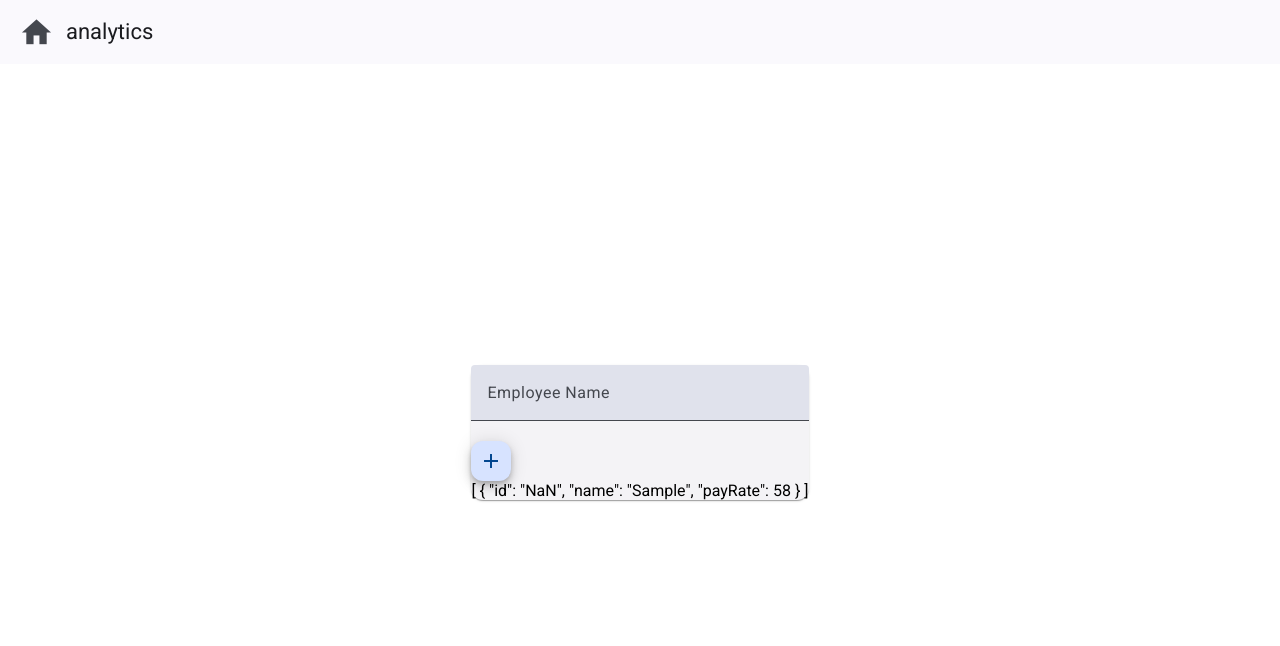
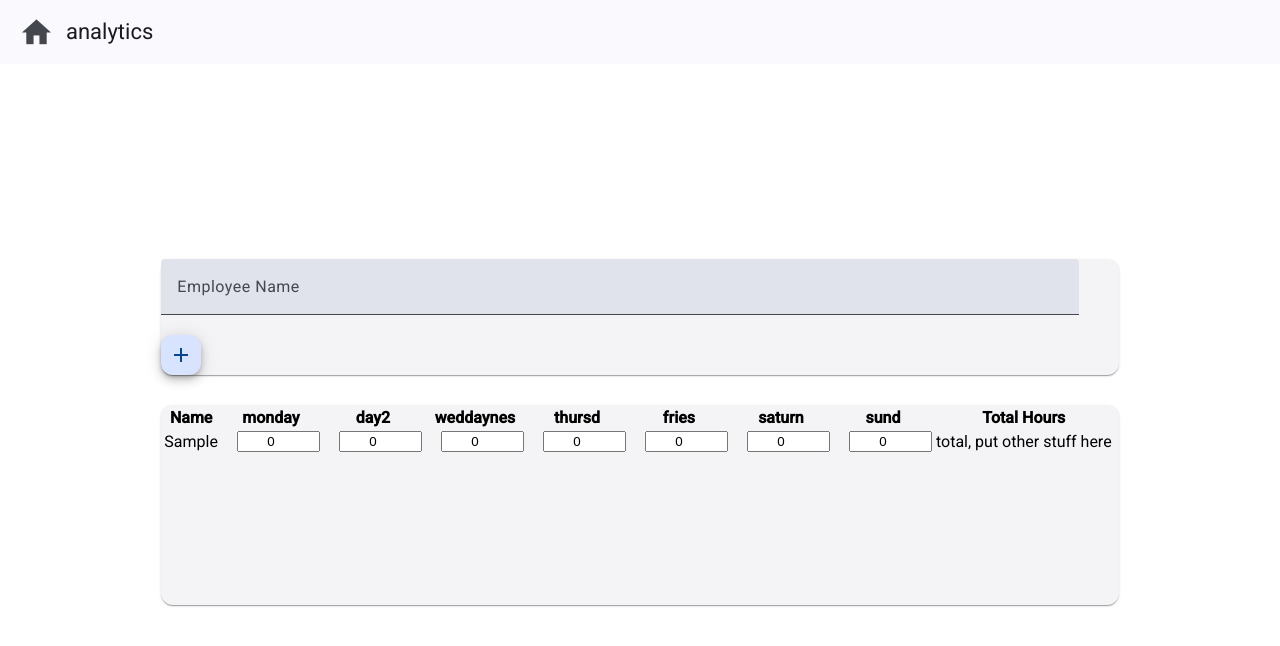
Before and after one commit to I-s-aac/angular-timesheet-app, an Angular app in the folder hr-timesheet/: page /timesheet in a window 1280 px wide. Both pictures are taken after typing "Sample" into the empty fields and a click on the button "add". Shown: the top 646 px of the page. Built offline with nearby package versions, Linux system fonts and the light colour scheme.

Commit message:
unit 8 part 1 hours done per weekday table thing

```diff
--- a/hr-timesheet/src/app/app.module.ts
+++ b/hr-timesheet/src/app/app.module.ts
@@ -9,6 +9,7 @@ import { AnalyticsComponent } from './components/analytics/analytics.component';
 import { TopNavbarComponent } from './components/top-navbar/top-navbar.component';
 import { AnalyticsTableComponent } from './components/analytics-table/analytics-table.component';
 import { MaterialModule } from './modules/material.module';
+import { FormsModule } from '@angular/forms';
 
 @NgModule({
   declarations: [
@@ -19,7 +20,7 @@ import { MaterialModule } from './modules/material.module';
     TopNavbarComponent,
     AnalyticsTableComponent,
   ],
-  imports: [BrowserModule, AppRoutingModule, MaterialModule],
+  imports: [BrowserModule, AppRoutingModule, MaterialModule, FormsModule],
   providers: [],
   bootstrap: [AppComponent],
 })
--- a/hr-timesheet/src/app/components/timesheet/timesheet.component.html
+++ b/hr-timesheet/src/app/components/timesheet/timesheet.component.html
@@ -22,7 +22,31 @@
         <!-- disabling a button doesn't prevent a user from re-enabling it by modifying the html -->
         <mat-icon>add</mat-icon>
       </button>
-      <div>{{ employees | json }}</div>
+      <!-- <div>{{ employees | json }}</div> -->
+    </mat-card>
+    <mat-card class="hours">
+      <table>
+        <thead>
+          <th>Name</th>
+          <th *ngFor="let day of weekdays">{{ day }}</th>
+          <th>Total Hours</th>
+          <th></th>
+        </thead>
+        <tbody>
+          <tr *ngFor="let employee of employees; let i = index">
+            <td>{{ employee.name }}</td>
+            <td *ngFor="let day of weekdays">
+              <input
+                type="number"
+                [id]="day"
+                [(ngModel)]="employee[day]"
+                class="hours-input"
+              />
+            </td>
+            <td>total, put other stuff here</td>
+          </tr>
+        </tbody>
+      </table>
     </mat-card>
   </div>
 </div>
--- a/hr-timesheet/src/app/components/timesheet/timesheet.component.scss
+++ b/hr-timesheet/src/app/components/timesheet/timesheet.component.scss
@@ -4,3 +4,20 @@ h2 {
 .cards {
   margin: auto;
 }
+mat-form-field {
+  width: calc(100% - 40px);
+}
+
+.hours {
+  min-height: 200px;
+  margin-top: 30px;
+  display: flex;
+  flex-direction: column;
+  justify-content: space-between;
+}
+
+.hours-input {
+  max-width: 75px;
+  margin-left: 15px;
+  text-align: center;
+}
--- a/hr-timesheet/src/app/components/timesheet/timesheet.component.ts
+++ b/hr-timesheet/src/app/components/timesheet/timesheet.component.ts
@@ -20,6 +20,15 @@ export class TimesheetComponent implements OnInit {
   employeeNameFC = new FormControl('', this.nameValidator());
   employees: Employee[] = [];
   employeeId: 0;
+  weekdays: string[] = [
+    'monday',
+    'day2',
+    'weddaynes',
+    'thursd',
+    'fries',
+    'saturn',
+    'sund',
+  ];
 
   ngOnInit(): void {
     this.departments = this.departmentsService.departments;
@@ -36,6 +45,13 @@ export class TimesheetComponent implements OnInit {
         departmentId: this.department?.id,
         name: this.employeeNameFC.value,
         payRate: Math.floor(Math.random() * 50) + 50,
+        monday: 0,
+        day2: 0,
+        weddaynes: 0,
+        thursd: 0,
+        fries: 0,
+        saturn: 0,
+        sund: 0,
       });
 
       this.employeeNameFC.setValue('');
```
Also changed, not shown: hr-timesheet/src/app/interfaces/employee.ts (+7 -0 lines).
